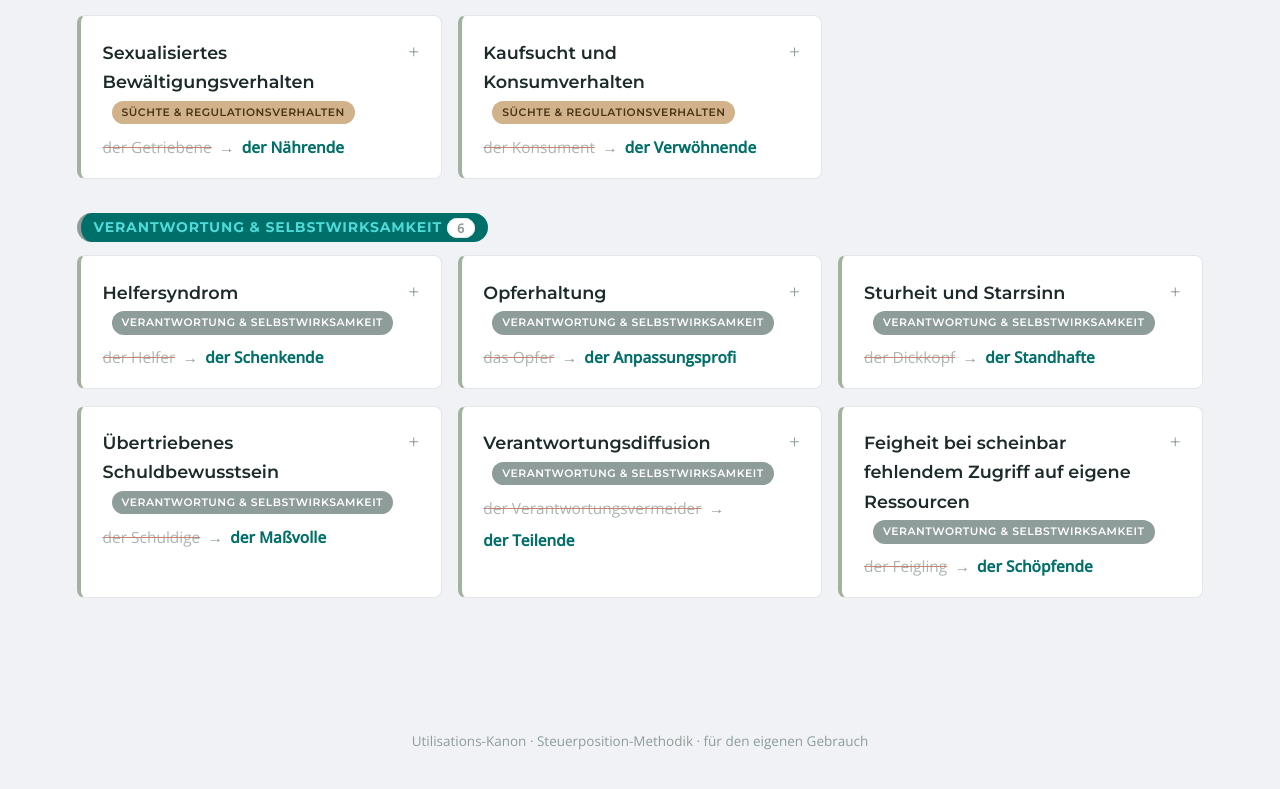
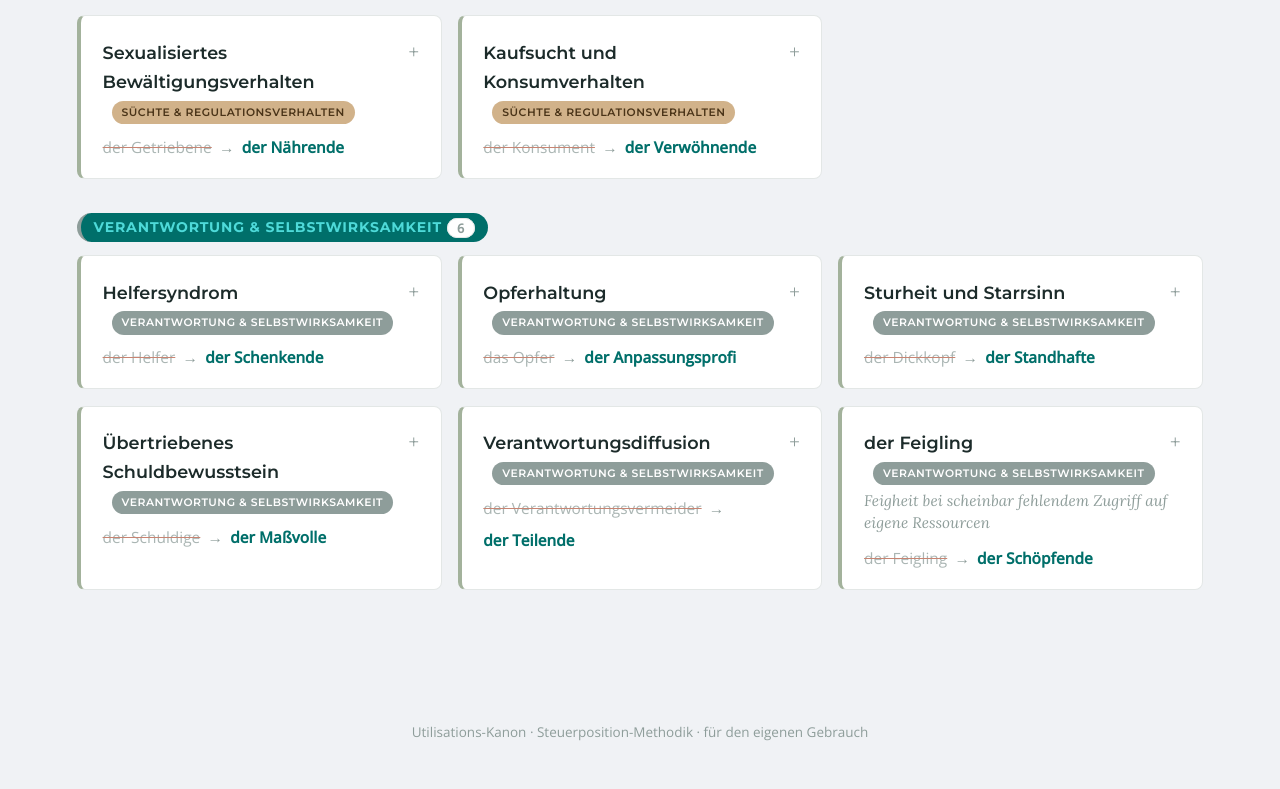
Before and after one commit to erwinadelmann/prozessqualitaet-app, a React (Vite) app: page / in a window 1280 px wide. Shown: the part 2801-3590 px from the top of the page. Built offline with nearby package versions, Linux system fonts and the light colour scheme; a web font is replaced by a local one.

Commit message:
Feigling: Titel/Untertitel-Struktur (muster_untertitel-Feld)

```diff
--- a/src/App.css
+++ b/src/App.css
@@ -354,6 +354,11 @@ button.ghost{
 .card-modal-header{ border-bottom:1px dashed #ccd6d4; padding-bottom:1.1rem; margin-bottom:1.2rem; }
 .card-modal-header .muster-name{ font-size:1.35rem; display:block; margin-bottom:0.5rem; }
 .card-modal-header .anteil-line{ font-size:0.98rem; }
+.muster-untertitel{
+  margin:0.2rem 0 0.7rem; font-family:'Lora', serif; font-style:italic; font-size:0.85rem;
+  color:var(--muted); line-height:1.4;
+}
+.card-modal-header .muster-untertitel{ font-size:0.92rem; margin-top:0.3rem; }
 .anteil-hinweis{
   margin-top:0.4rem; font-family:'Open Sans', sans-serif; font-size:0.76rem;
   font-style:italic; color:var(--muted);
--- a/src/components/Kartei.jsx
+++ b/src/components/Kartei.jsx
@@ -37,6 +37,7 @@ function MusterCard({ item, isOpen, onOpen }){
         </div>
         <div className="toggle-icon">+</div>
       </div>
+      {item.muster_untertitel && <p className="muster-untertitel">{item.muster_untertitel}</p>}
       <div className="anteil-line">
         <span className="anteil-alt">{item.anteil_alt}</span>
         <span>→</span>
@@ -79,6 +80,7 @@ function MusterModal({ item, onClose, onOpenReframing }){
               {item.referenzbeispiel && <span className="referenz-badge">Referenz-Beispiel</span>}
               <span className={'kat-badge ' + KATEGORIE_CLASS[item.kategorie]}>{item.kategorie}</span>
             </div>
+            {item.muster_untertitel && <p className="muster-untertitel">{item.muster_untertitel}</p>}
             <div className="anteil-line">
               <span className="anteil-alt">{item.anteil_alt}</span>
               <span>→</span>
--- a/src/components/Reframing.jsx
+++ b/src/components/Reframing.jsx
@@ -40,6 +40,7 @@ function ReframingCard({ item, isOpen, onOpen }){
         </div>
         <div className="toggle-icon">+</div>
       </div>
+      {item.muster_untertitel && <p className="muster-untertitel">{item.muster_untertitel}</p>}
       <div className="anteil-line">
         <span className="anteil-alt">{item.anteil_alt}</span>
         <span>→</span>
@@ -83,6 +84,7 @@ function ReframingModal({ item, onClose }){
               {n.titel}
               <span className={'kat-badge ' + KATEGORIE_CLASS[item.kategorie]}>{item.kategorie}</span>
             </div>
+            {item.muster_untertitel && <p className="muster-untertitel">{item.muster_untertitel}</p>}
             <div className="anteil-line">
               <span className="anteil-alt">{item.anteil_alt}</span>
               <span>→</span>
--- a/src/data/reframing-narrativ.json
+++ b/src/data/reframing-narrativ.json
@@ -533,7 +533,7 @@
     },
     {
       "id": "feigheit_scheinbarer_ressourcenmangel",
-      "titel": "Reframe: Feigheit bei scheinbar fehlendem Zugriff auf eigene Ressourcen",
+      "titel": "Reframe: der Feigling",
       "einstieg": "\"Der Feigling\" trägt fast immer eine frühe Funktion in sich, die es wert ist, gesehen zu werden, bevor man sie bewerten will.",
       "funktionen": [
         "Schutz vor vermeintlichem Scheitern. Wo der Zugriff auf die eigenen Ressourcen unsicher wirkt, war Ausweichen die sicherste Art, ein Scheitern von vornherein zu vermeiden.",
```
Also changed, not shown: src/data/muster.json.
